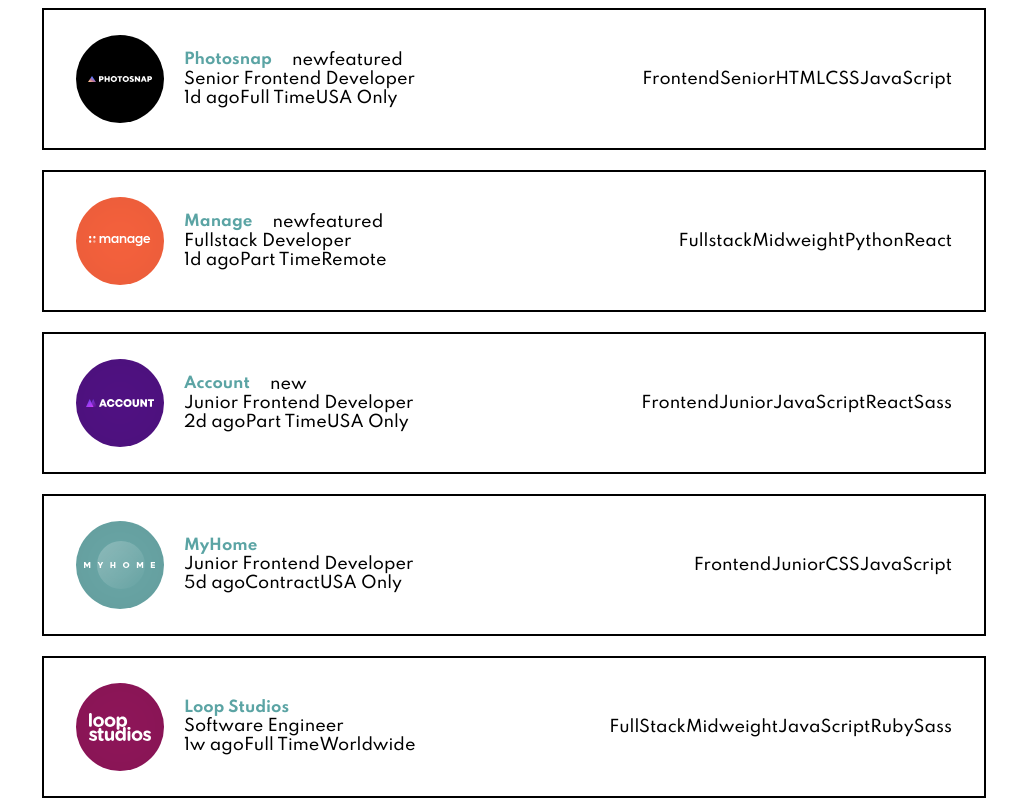
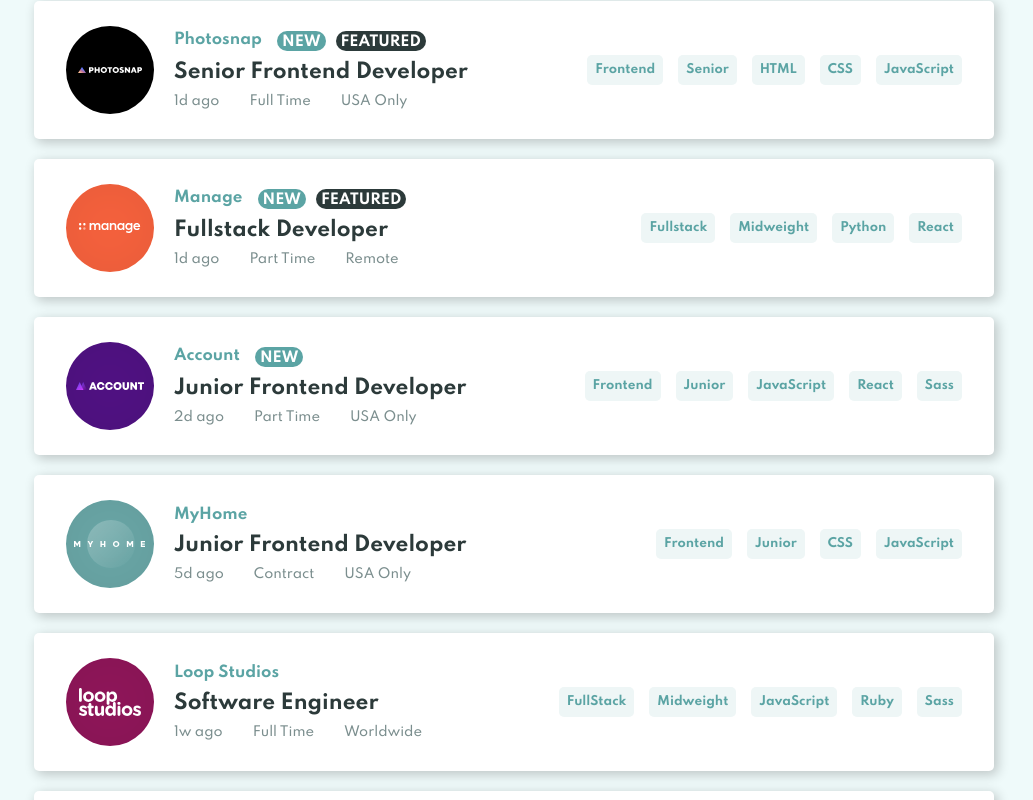
Before and after one commit to v8ify/Job-Listing, a React (Create React App) app: page / in a window 1280 px wide. Shown: the top 800 px of the page, without its empty margins (126-1159 px from the left). Built offline with nearby package versions, Linux system fonts and the light colour scheme.

Commit message:
Added styling to JobsList and FilterBar

```diff
--- a/src/components/App.css
+++ b/src/components/App.css
@@ -2,6 +2,8 @@
 
 * {
   box-sizing: border-box;
+  padding: 0;
+  margin: 0;
 }
 
 :root {
@@ -14,6 +16,13 @@
 
 body {
   font-family: "Spartan", sans-serif;
+  font-weight: 700;
+}
+
+.App {
+  min-height: 100vh;
+  background-color: var(--background);
+  padding: 1px 0;
 }
 
 .JobsList {
@@ -27,31 +36,94 @@ body {
   padding: 25px 32px;
   margin-bottom: 20px;
   align-items: center;
-  border: 2px solid black;
+  border-radius: 5px;
+  box-shadow: 3px 3px 12px 1px rgba(0, 0, 0, 0.2);
+  background-color: #fff;
 }
 
 .job__info {
   display: flex;
   margin-left: 20px;
   flex-direction: column;
+  justify-content: center;
 }
 
 .job__info--header {
   display: flex;
+  margin-bottom: 10px;
 }
 
 .job__info__company__name {
-  margin-right: 20px;
+  margin-right: 15px;
   font-size: 15px;
   font-weight: 700;
   color: var(--dark-cyan);
 }
 
+.job__info--new {
+  font-size: 14px;
+  background-color: var(--dark-cyan);
+  color: white;
+  padding: 3px 5px;
+  margin-right: 10px;
+  padding-bottom: 0px;
+  border-radius: 10px;
+}
+
+.job__info--featured {
+  font-size: 14px;
+  background-color: var(--text-color);
+  color: white;
+  padding: 3px 5px;
+  border-radius: 10px;
+  padding-bottom: 0px;
+}
+
+.job__info--title {
+  font-size: 20px;
+  color: var(--text-color);
+  margin-bottom: 10px;
+}
+
 .job__info--footer {
   display: flex;
+  font-size: 13px;
+  color: var(--gray-text);
+  font-weight: 500;
+}
+
+.job__info--time,
+.job__info--duration {
+  margin-right: 30px;
 }
 
 .filters {
   display: flex;
   margin-left: auto;
 }
+
+.job__info__filter__item {
+  font-size: 12px;
+  padding: 8px 8px;
+  margin-left: 15px;
+  border-radius: 5px;
+  background-color: var(--filter-tablet);
+  color: var(--dark-cyan);
+}
+
+.FiltersBar {
+  margin: 40px 160px;
+  display: flex;
+  padding: 20px 40px;
+  background-color: #fff;
+  box-shadow: 3px 3px 12px 1px rgba(0, 0, 0, 0.2);
+}
+
+.FilterItem {
+  font-size: 12px;
+  padding: 8px 8px;
+  margin-left: 15px;
+  border-radius: 5px;
+  background-color: var(--filter-tablet);
+  color: var(--dark-cyan);
+}
--- a/src/components/Filters.js
+++ b/src/components/Filters.js
@@ -10,9 +10,9 @@ class Filters extends Component {
 
   render() {
     return (
-      <div className="filter__item" onClick={this.onFilterClick}>
+      <p className="job__info__filter__item" onClick={this.onFilterClick}>
         {this.props.filter}
-      </div>
+      </p>
     );
   }
 }
--- a/src/components/JobCard.js
+++ b/src/components/JobCard.js
@@ -10,11 +10,11 @@ export default class JobCard extends Component {
         <img className="company__logo" src={job.logo} alt={job.company} />
         <div className="job__info">
           <div className="job__info--header">
-            <div className="job__info__company__name">{job.company}</div>
-            <div className="job__info--new">{job.new ? "new" : ""}</div>
-            <div className="job__info--featured">
-              {job.featured ? "featured" : ""}
-            </div>
+            <p className="job__info__company__name">{job.company}</p>
+            {job.new ? <p className="job__info--new">NEW</p> : null}
+            {job.featured ? (
+              <p className="job__info--featured">FEATURED</p>
+            ) : null}
           </div>
           <div className="job__info--title">{job.position}</div>
           <div className="job__info--footer">
--- a/src/components/data.json
+++ b/src/components/data.json
@@ -114,7 +114,7 @@
     "contract": "Full Time",
     "location": "USA Only",
     "languages": ["JavaScript"],
-    "tools": ["Vue, Sass"]
+    "tools": ["Vue", "Sass"]
   },
   {
     "id": 9,
```
